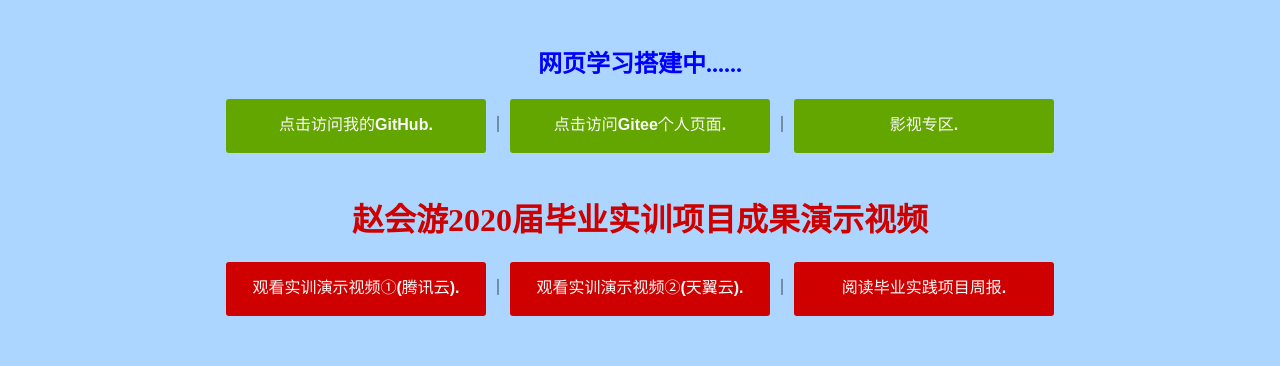
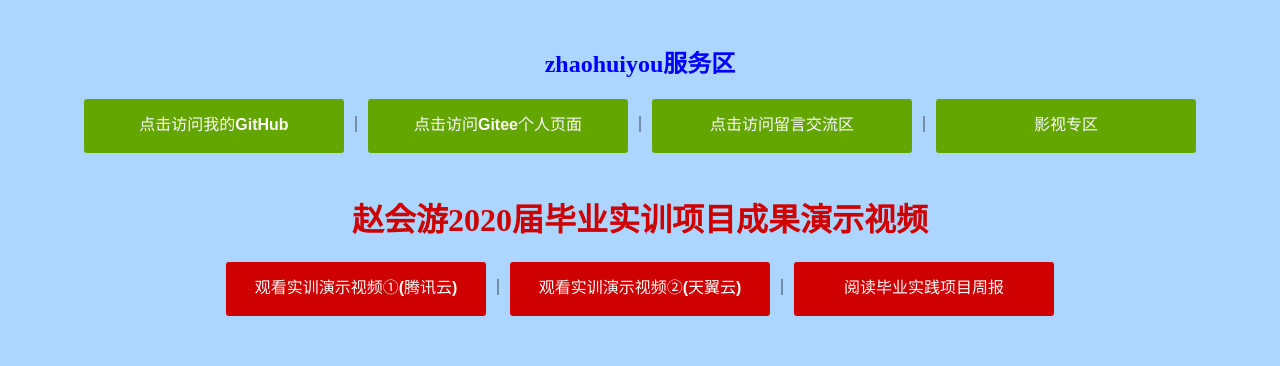
Before and after one commit to Preledy/index, a plain HTML site: page index.html in a window 1280 px wide. Shown: the top 366 px of the page. Drawn offline with Linux system fonts and the light colour scheme.

Commit message:
Update index.html

```diff
--- a/index.html
+++ b/index.html
@@ -226,19 +226,21 @@ html, * {-webkit-user-select:text!important; -moz-user-select:text!important;}
 忧患永消，是非莫识。"</marquee>
 <div class="middel">
 <dt>
- <h2>网页学习搭建中......</h2>
- <a href="https://github.com/zhaohuiyou" class="rowtop2">点击访问我的GitHub. </a>
+ <h2>zhaohuiyou服务区</h2>
+ <a href="https://github.com/zhaohuiyou" class="rowtop2">点击访问我的GitHub</a>
 <a>      ｜        </a>
- <a href="https://zhaohuiyou.gitee.io" class="rowtop2">点击访问Gitee个人页面. </a>
+ <a href="https://zhaohuiyou.gitee.io" class="rowtop2">点击访问Gitee个人页面</a>
 <a>      ｜        </a>
- <a href="https://zhaohuiyou.github.io/video" class="rowtop2">影视专区. </a>
+ <a href="https://support.qq.com/product/152635" class="rowtop2">点击访问留言交流区 </a>
+<a>      ｜        </a>
+ <a href="https://zhaohuiyou.github.io/video" class="rowtop2">影视专区 </a>
  <h1 data="FOLDER">赵会游2020届毕业实训项目成果演示视频</h1>
 
-  <a href="https://share.weiyun.com/aKDDOb3U" class="rowtop1">观看实训演示视频①(腾讯云). </a>
+  <a href="https://share.weiyun.com/aKDDOb3U" class="rowtop1">观看实训演示视频①(腾讯云) </a>
 <a>      ｜        </a>
-<a href="https://cloud.189.cn/t/IVRZnq7JBvye" class="rowtop1">观看实训演示视频②(天翼云). </a>
+<a href="https://cloud.189.cn/t/IVRZnq7JBvye" class="rowtop1">观看实训演示视频②(天翼云) </a>
 <a>      ｜        </a>
-<a href="https://zhaohuiyou.github.io/Week-report/" class="rowtop1">阅读毕业实践项目周报. </a>
+<a href="https://zhaohuiyou.github.io/Week-report/" class="rowtop1">阅读毕业实践项目周报</a>
  </dt>
 </div>
 
```
